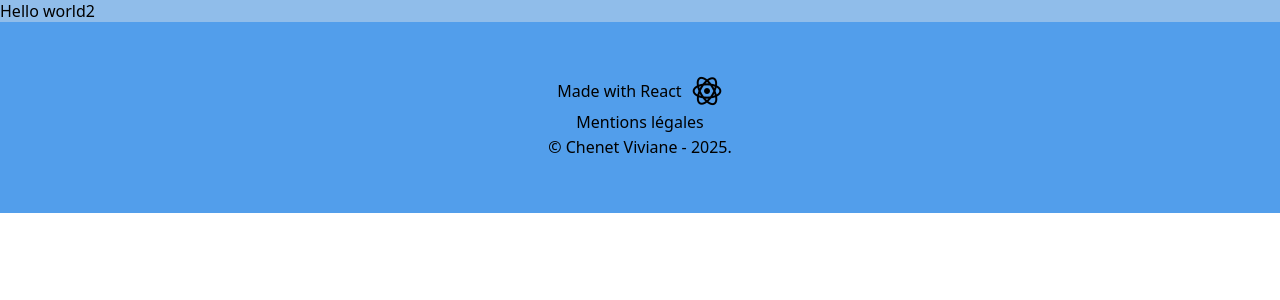
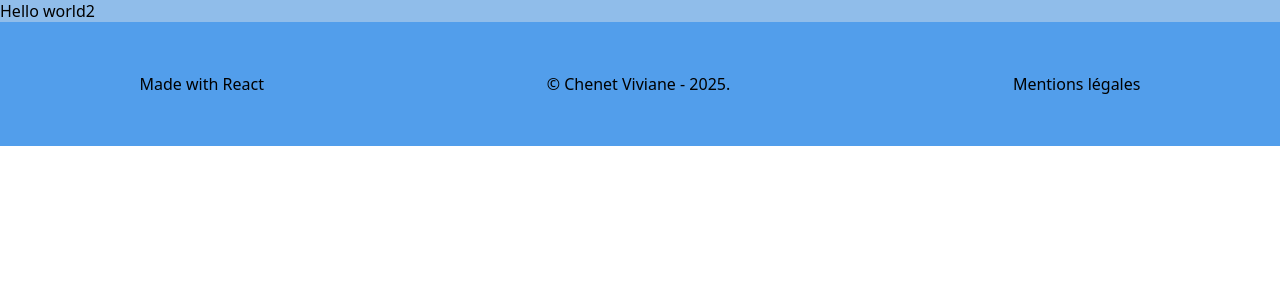
Before and after one commit to VivianeCG/mon_portfolio, a React (Create React App) app: page /mentionslegales in a window 1280 px wide. Shown: the top 300 px of the page. Built offline with nearby package versions, Linux system fonts and the light colour scheme; a web font is replaced by a local one.

Commit message:
corrections footer et contact

```diff
--- a/src/App.css
+++ b/src/App.css
@@ -80,7 +80,7 @@ h2{
     width: 100%;
     max-height: 368px;
     border-radius: 25px;
-    opacity: 0.7;
+    /*opacity: 0.7;*/
     object-fit: cover;
     object-position: center;
 }
@@ -140,7 +140,7 @@ h1{
   padding-right: 3.56%;
 }
 /********* Sections  *********/
-#skills, #techs, #projects, #contact, footer {
+#skills, #techs, #projects, #contact {
   padding: 4%;
   display: flex;
   flex-direction: column;
@@ -197,7 +197,7 @@ h1{
   font-size: 1.5em;
   display: flex;
   flex-direction: column;
-  width: 32%;
+  min-width: 397px;
 }
 
 .copy-mail, .mailto {
@@ -213,21 +213,19 @@ h1{
 text-decoration: underline;
 }
 
-.copy-mail{
-  width: 90%
-}
-
 .copy-mail-button{
   margin-left: 4%;
 }
 /********* Footer *********/
 .footer-content {
   display: flex;
-  justify-content: center;
+  justify-content: space-around;
   align-items: center;
-  gap: 5%;
-  margin-top: 1%;
-  margin-bottom: 2%;
+  flex-wrap: wrap;
+  gap: 9%;
+  padding: 4%;
+  margin-bottom: 0;
+  margin-top: 0;
 }
 
 /********* Page mentions légales *********/
--- a/src/components/Footer.jsx
+++ b/src/components/Footer.jsx
@@ -8,9 +8,7 @@ function Footer({src}) {
     return(
        <footer>
         <section >
-            <p className="footer-content"><span>Made with React</span><img src={reactLogo} alt="logo React"></img></p>
-            <p className="footer-content"><Link to='/mentionslegales'>Mentions légales</Link></p>
-            <p className="footer-content">© Chenet Viviane - 2025.</p>
+            <p className="footer-content"><span>Made with React</span>© Chenet Viviane - 2025.<Link to='/mentionslegales'>Mentions légales</Link></p>
         </section>
        </footer>
     )
```
Also changed, not shown: src/assets/photos/banner_photo.webp.
